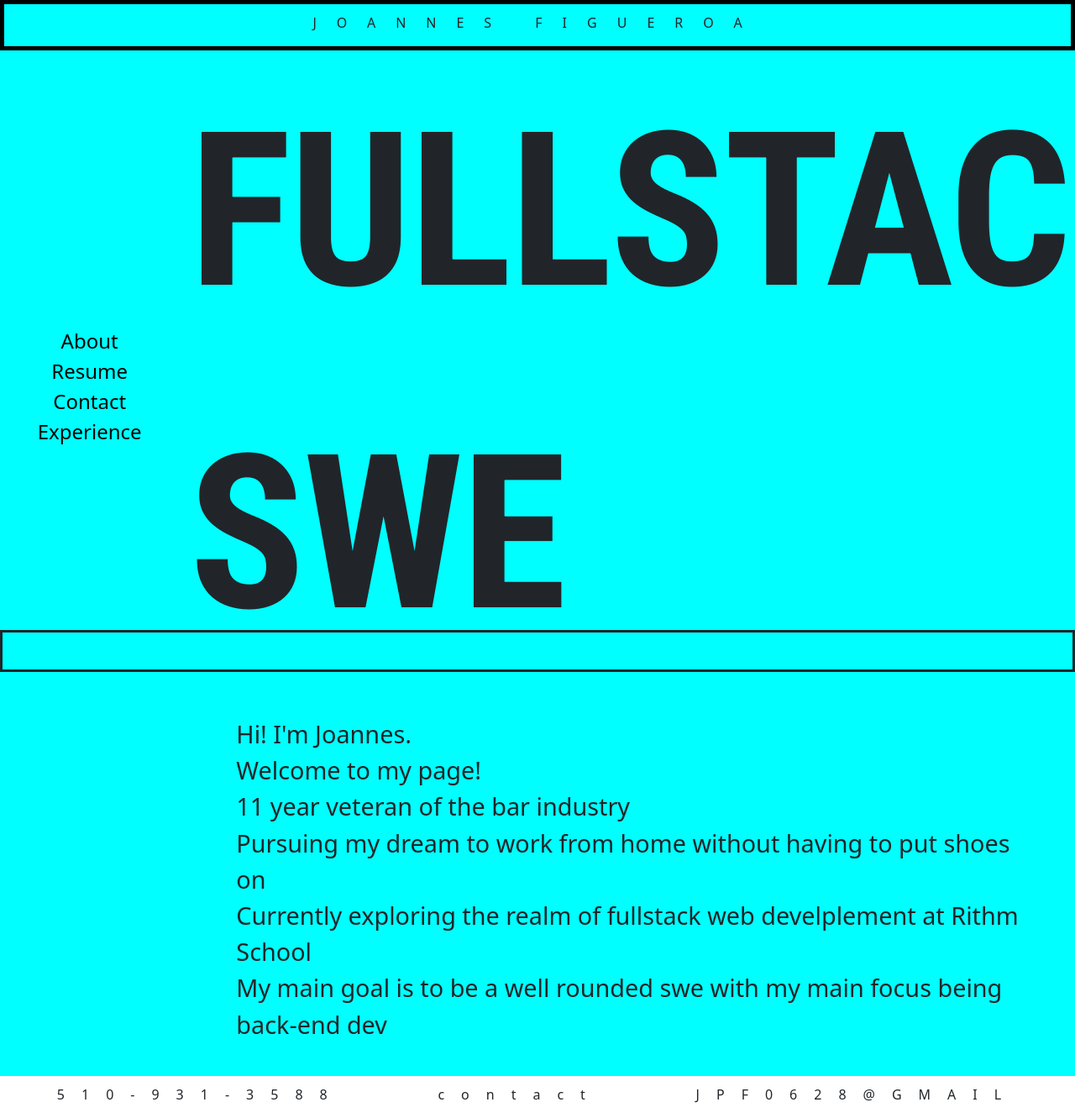
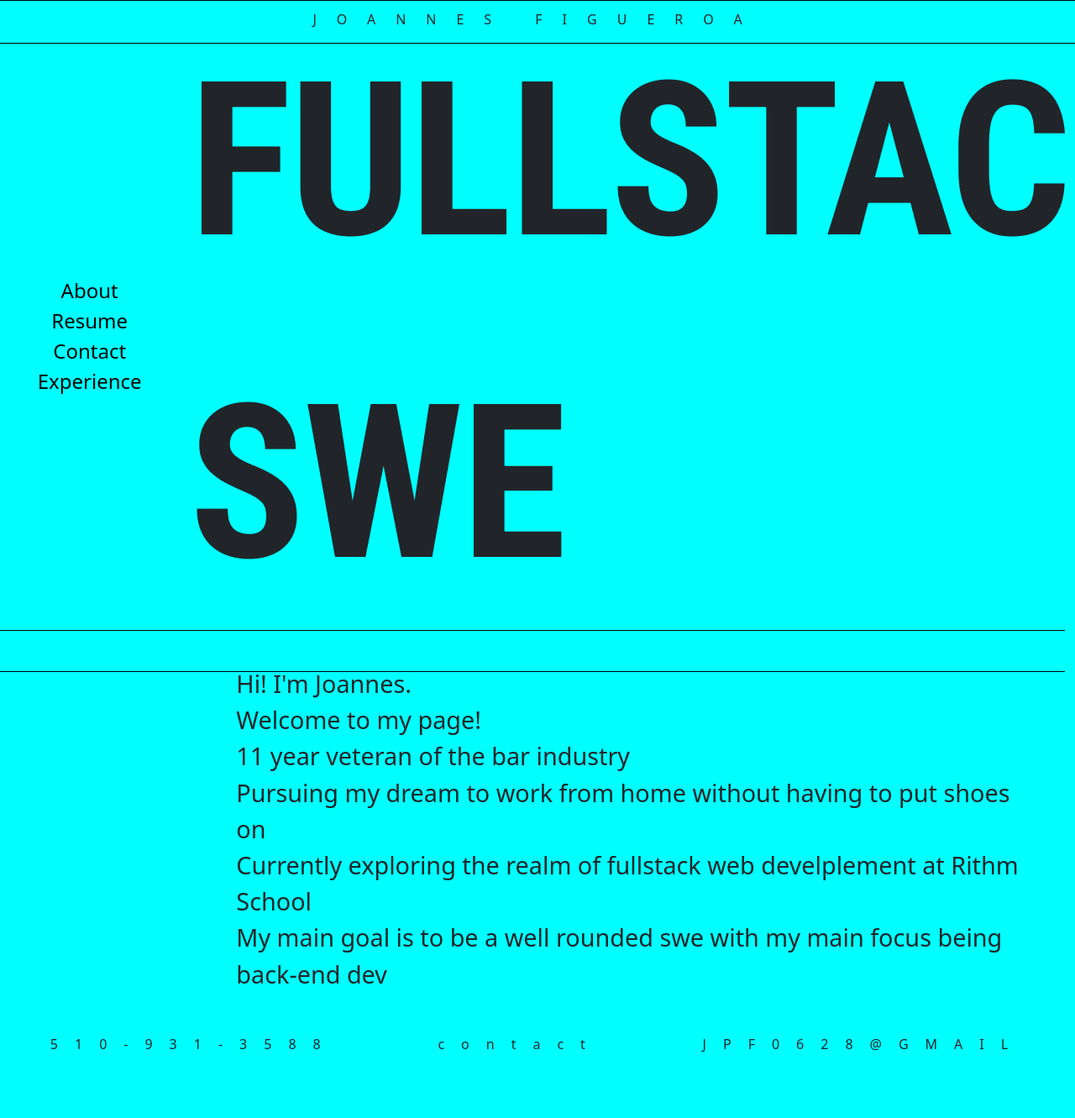
Before and after one commit to JoHeyJo/myWebsiteReact, a React (Create React App) app: page / in a window 1280 px wide. Shown: the top 1331 px of the page at 84% size. After the commit the page ends 1271 px from the top, so only its background shows below. Built offline with nearby package versions, Linux system fonts and the light colour scheme.

Commit message:
FIXED: header & footer styling, they both extend across the entire page on all viewport sizes, there is a small gap on the bottom right

```diff
--- a/src/App.js
+++ b/src/App.js
@@ -13,14 +13,16 @@ import './Nav.css'
 function App() {
   return (
     <>
+
+
       <Container fluid>
         {/* HEADER */}
         <Row>
           <Header />
         </Row>
-      </Container>
+      {/* </Container> */}
 
-      <Container fluid>
+      {/* <Container fluid> */}
         <Row >
           {/* NAV */}
           <Col className='Nav-sidebar .d-sm-none.d-md-block' sm={2}>
@@ -33,8 +35,8 @@ function App() {
             <Bio />
           </Col>
         </Row>
+        <Row >
         <Row id='Footer-container'></Row>
-        <Row >
         {/* FOOTER */}
           <Footer />
         </Row>
--- a/src/Footer.css
+++ b/src/Footer.css
@@ -1,7 +1,8 @@
 #Footer-bar {
     bottom: 0;
     height: 50px;
-
+    padding: 0;
+    background-color: aqua;
 
 }
 /* TODO:fix alignment to  */
@@ -13,6 +14,8 @@
     height: 50px;
     letter-spacing: 5px;
     position: sticky;
+    /* background-color: aqua; */
+    bottom: 0;
     /* background-color: aqua; */
     /* position: sticky; */
     /*width: 100%;  <<<  this maintains bar in old code base */
@@ -29,13 +32,15 @@
 }
 
 #Footer-container{
+    border-top: 1px solid black;
+    border-bottom: 1px solid black;
     bottom: 0;
     position: fixed;
     /*margin-top: auto;*/
-    width: 100%;
+    /* width: 1000px; */
     height: 50px;
     background-color: aqua;
-    border-style: solid;
+
     /* text-align: center; */
     /*letter-spacing: 5px;*/
     /*border-left: none;*/
--- a/src/Header.css
+++ b/src/Header.css
@@ -1,6 +1,8 @@
 #Header-bar {
-  border: 5px solid black;
-  /* position: fixed; */
+  border-top: 1px solid black;
+  border-bottom: 1px solid black;
+  /* width: 1000px; */
+  position: fixed;
   /* max-width: 100%; */
   text-align: center;
   letter-spacing: 1.5em;
@@ -8,3 +10,13 @@
   padding-top: .625rem;
   background-color: aqua;
 }
+
+#Header-container {
+    /* bottom: 0;
+      position: fixed; */
+      /*margin-top: auto;*/
+      /* width: 100%;
+      height: 50px;
+      background-color: aqua;
+      border-style: solid; */
+}
```
Also changed, not shown: 1 other file (tests, documents, lock files or other folders).
